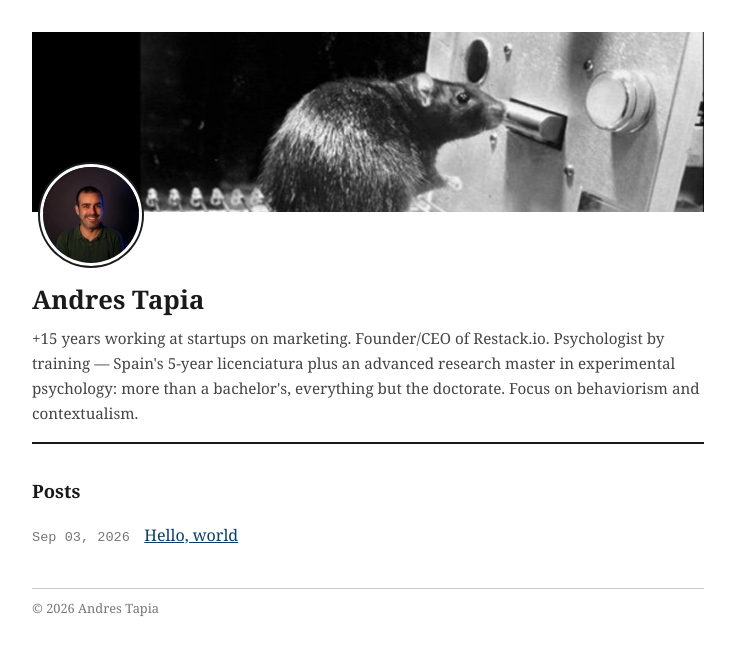
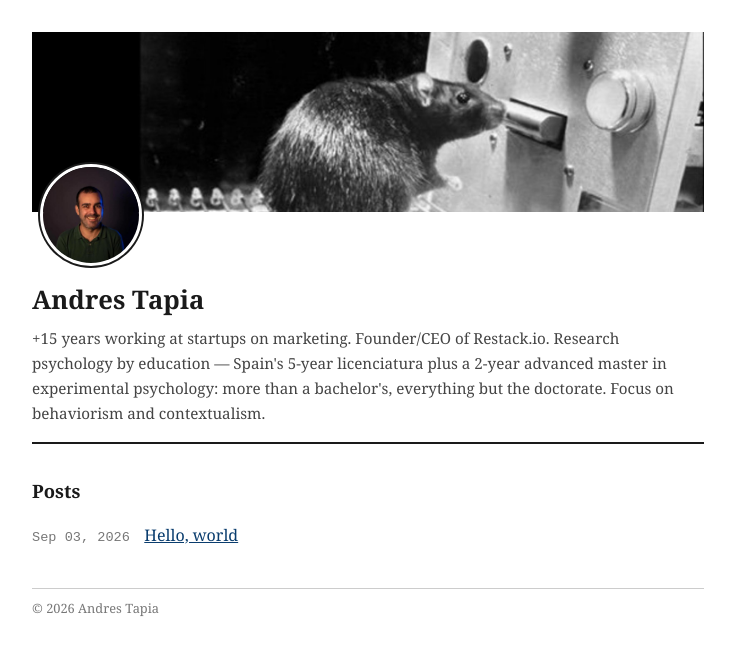
Before and after one commit to atapiawastaken/atapiawastaken.github.io, a Jekyll site: the page built from index.md, in a window 1280 px wide. Shown: the top 655 px of the page, without its empty margins (272-1007 px from the left). Built offline with Jekyll 4.4.1, drawn with Linux system fonts in a browser that asks for light colours.

Commit message:
Bio: research psychology by education

```diff
--- a/_layouts/default.html
+++ b/_layouts/default.html
@@ -4,7 +4,7 @@
   <meta charset="utf-8">
   <meta name="viewport" content="width=device-width, initial-scale=1">
   <title>{% if page.title %}{{ page.title }} — {% endif %}{{ site.title }}</title>
-  <meta name="description" content="+15 years working at startups on marketing. Founder/CEO of Restack.io. Psychologist by training &mdash; Spain's 5-year licenciatura plus an advanced research master in experimental psychology: more than a bachelor's, everything but the doctorate. Focus on behaviorism and contextualism.">
+  <meta name="description" content="+15 years working at startups on marketing. Founder/CEO of Restack.io. Research psychology by education &mdash; Spain's 5-year licenciatura plus a 2-year advanced master in experimental psychology: more than a bachelor's, everything but the doctorate. Focus on behaviorism and contextualism.">
   <style>
     body { font-family: Georgia, "Times New Roman", serif; color: #1a1a1a;
            background: #fff; max-width: 42em; margin: 2em auto;
@@ -39,10 +39,10 @@
     <img src="/assets/me.jpg" alt="{{ site.title }}">
     <h1><a href="/">{{ site.title }}</a></h1>
     <p class="bio">+15 years working at startups on marketing. Founder/CEO of
-    Restack.io. Psychologist by training &mdash; Spain's 5-year licenciatura
-    plus an advanced research master in experimental psychology: more than a
-    bachelor's, everything but the doctorate. Focus on behaviorism and
-    contextualism.</p>
+    Restack.io. Research psychology by education &mdash; Spain's 5-year
+    licenciatura plus a 2-year advanced master in experimental psychology:
+    more than a bachelor's, everything but the doctorate. Focus on behaviorism
+    and contextualism.</p>
   </header>
   {{ content }}
   <footer>&copy; {{ site.time | date: "%Y" }} {{ site.title }}</footer>
```
